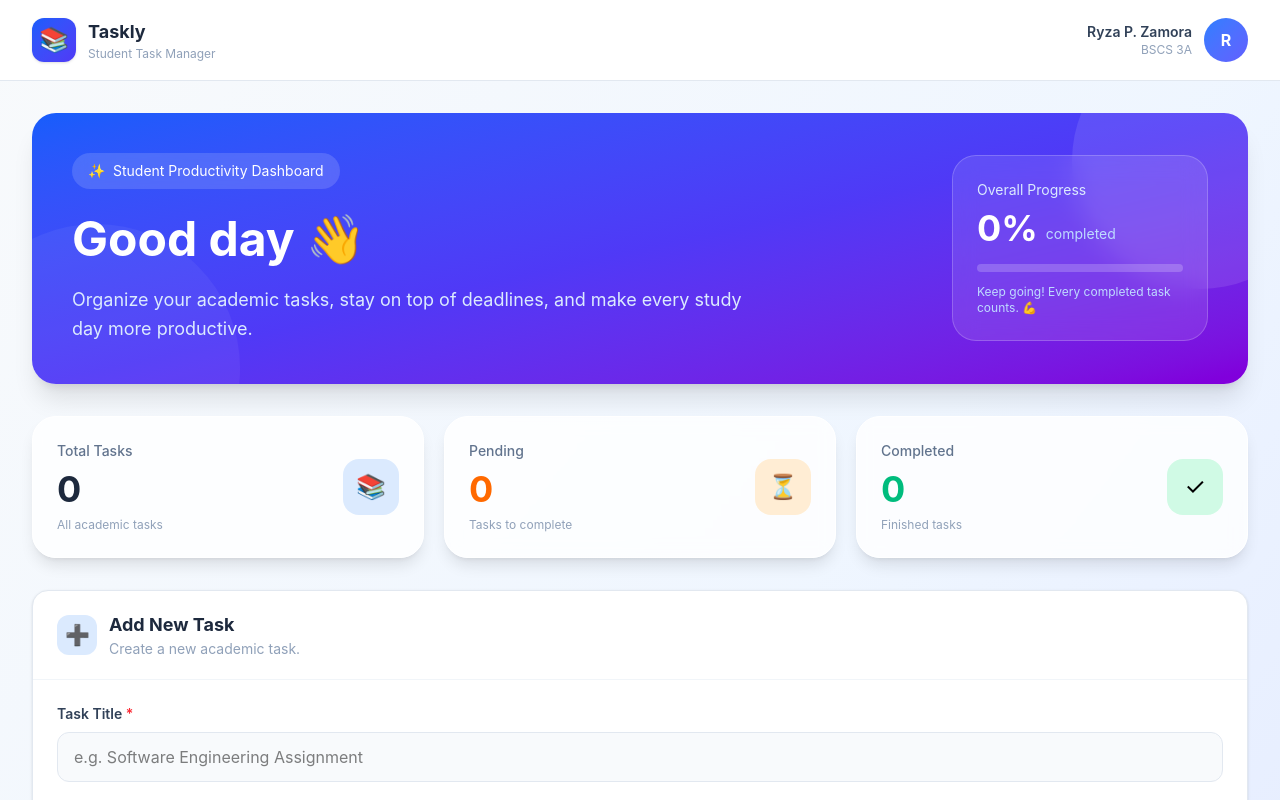
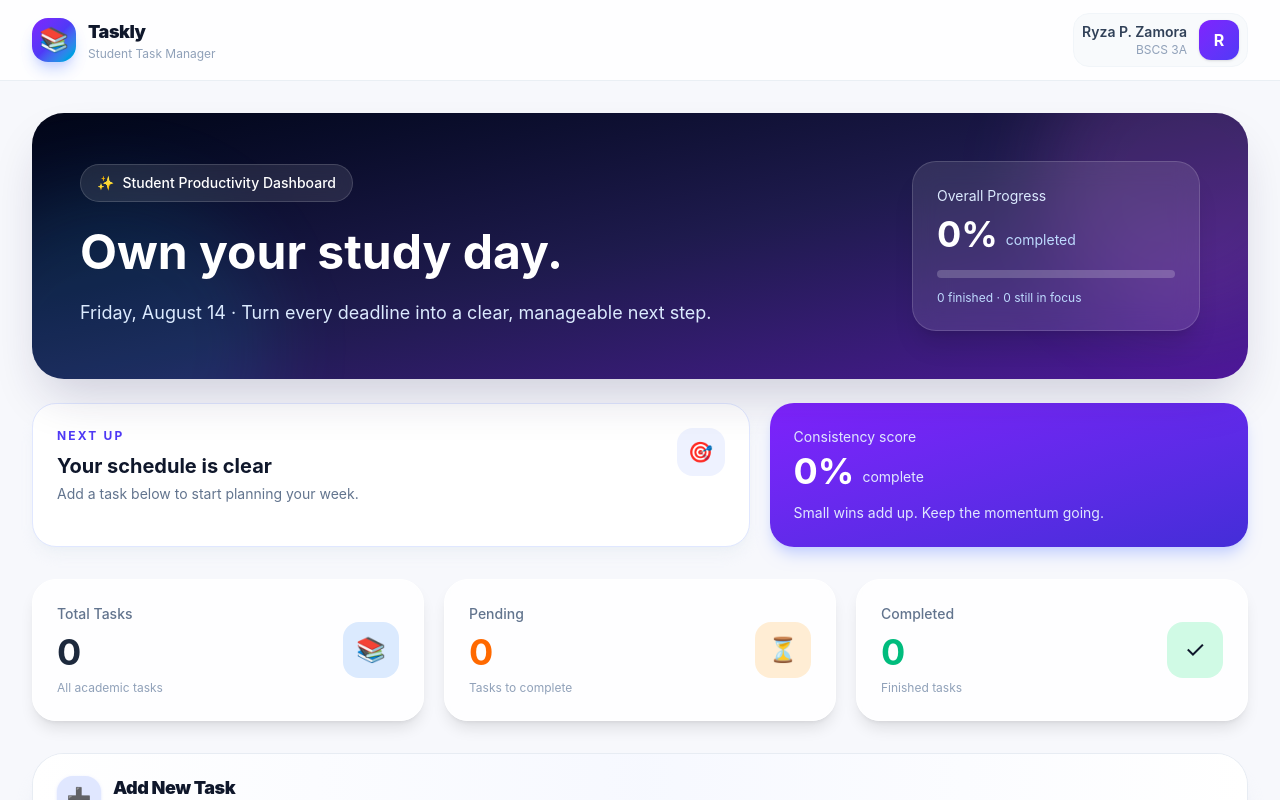
Before and after one commit to ryzamora/zamora-module7-vue-system, a Vue app: page / in a window 1280 px wide. Shown: the top 800 px of the page. Built offline with nearby package versions, Linux system fonts and the light colour scheme.

Commit message:
Redesign student productivity dashboard

```diff
--- a/src/App.vue
+++ b/src/App.vue
@@ -99,6 +99,18 @@ const completionRate = computed(() => {
     (completedTasks.value / totalTasks.value) * 100
   )
 })
+
+const nextTask = computed(() => {
+  return tasks.value
+    .filter(task => !task.completed)
+    .sort((a, b) => new Date(`${a.deadline}T00:00:00`) - new Date(`${b.deadline}T00:00:00`))[0] || null
+})
+
+const todayLabel = new Intl.DateTimeFormat('en-US', {
+  weekday: 'long',
+  month: 'long',
+  day: 'numeric'
+}).format(new Date())
 
 /* =========================
    ADD TASK
@@ -208,7 +220,7 @@ function saveEdit() {
 
   <!-- MAIN PAGE -->
   <div
-    class="min-h-screen bg-gradient-to-br from-slate-50 via-blue-50 to-indigo-100"
+    class="min-h-screen bg-[#f7f8fc] text-slate-900"
   >
 
     <!-- HEADER -->
@@ -234,16 +246,16 @@ function saveEdit() {
       ========================== -->
 
       <section
-        class="relative overflow-hidden rounded-3xl bg-gradient-to-br from-blue-600 via-indigo-600 to-purple-700 text-white p-8 md:p-10 mb-8 shadow-xl"
+        class="relative overflow-hidden rounded-[2rem] bg-gradient-to-br from-slate-950 via-indigo-950 to-violet-900 text-white p-8 md:p-12 mb-6 shadow-2xl shadow-indigo-950/20"
       >
 
         <!-- Decorative circles -->
         <div
-          class="absolute -top-20 -right-20 w-64 h-64 bg-white/10 rounded-full"
+          class="absolute -top-20 -right-20 w-72 h-72 bg-fuchsia-400/15 rounded-full blur-2xl"
         ></div>
 
         <div
-          class="absolute -bottom-32 -left-20 w-72 h-72 bg-white/5 rounded-full"
+          class="absolute -bottom-32 -left-20 w-80 h-80 bg-cyan-400/10 rounded-full blur-2xl"
         ></div>
 
         <div
@@ -254,7 +266,7 @@ function saveEdit() {
           <div class="max-w-2xl">
 
             <div
-              class="inline-flex items-center gap-2 bg-white/15 backdrop-blur-sm px-4 py-2 rounded-full text-sm mb-5"
+              class="inline-flex items-center gap-2 border border-white/15 bg-white/10 backdrop-blur-sm px-4 py-2 rounded-full text-sm font-medium mb-5"
             >
               <span>✨</span>
               <span>Student Productivity Dashboard</span>
@@ -263,14 +275,13 @@ function saveEdit() {
             <h1
               class="text-3xl md:text-5xl font-bold leading-tight"
             >
-              Good day 👋
+              Own your study day.
             </h1>
 
             <p
               class="text-blue-100 text-base md:text-lg mt-4 leading-relaxed"
             >
-              Organize your academic tasks, stay on top of
-              deadlines, and make every study day more productive.
+              {{ todayLabel }} · Turn every deadline into a clear, manageable next step.
             </p>
 
           </div>
@@ -278,7 +289,7 @@ function saveEdit() {
 
           <!-- Overall Progress -->
           <div
-            class="bg-white/10 backdrop-blur-md border border-white/20 rounded-3xl p-6 w-full lg:w-64"
+            class="bg-white/10 backdrop-blur-md border border-white/15 rounded-3xl p-6 w-full lg:w-72 shadow-xl shadow-black/10"
           >
 
             <p class="text-blue-100 text-sm">
@@ -314,13 +325,38 @@ function saveEdit() {
             <p
               class="text-xs text-blue-200 mt-3"
             >
-              Keep going! Every completed task counts. 💪
+              {{ completedTasks }} finished · {{ pendingTasks }} still in focus
             </p>
 
           </div>
 
         </div>
 
+      </section>
+
+      <section class="grid grid-cols-1 lg:grid-cols-[1.5fr_1fr] gap-5 mb-8">
+        <div class="rounded-3xl border border-indigo-100 bg-white p-6 shadow-lg shadow-slate-200/40">
+          <div class="flex items-start justify-between gap-4">
+            <div>
+              <p class="text-xs font-bold uppercase tracking-[0.18em] text-indigo-600">Next up</p>
+              <h2 class="mt-2 text-xl font-bold text-slate-900">
+                {{ nextTask ? nextTask.title : 'Your schedule is clear' }}
+              </h2>
+              <p class="mt-1 text-sm text-slate-500">
+                {{ nextTask ? `${nextTask.subject} · Due ${nextTask.deadline}` : 'Add a task below to start planning your week.' }}
+              </p>
+            </div>
+            <div class="grid h-12 w-12 shrink-0 place-items-center rounded-2xl bg-indigo-50 text-xl">🎯</div>
+          </div>
+        </div>
+        <div class="rounded-3xl bg-gradient-to-br from-violet-600 to-indigo-700 p-6 text-white shadow-lg shadow-indigo-200">
+          <p class="text-sm text-indigo-100">Consistency score</p>
+          <div class="mt-1 flex items-end gap-2">
+            <strong class="text-4xl">{{ completionRate }}%</strong>
+            <span class="mb-1 text-sm text-indigo-100">complete</span>
+          </div>
+          <p class="mt-3 text-sm text-indigo-100">Small wins add up. Keep the momentum going.</p>
+        </div>
       </section>
 
 
--- a/src/components/AppHeader.vue
+++ b/src/components/AppHeader.vue
@@ -1,5 +1,5 @@
 <template>
-  <header class="bg-white border-b border-slate-200 sticky top-0 z-50">
+  <header class="sticky top-0 z-50 border-b border-slate-200/70 bg-white/85 backdrop-blur-xl">
 
     <div class="max-w-7xl mx-auto px-4 sm:px-6 lg:px-8">
 
@@ -8,14 +8,14 @@
         <!-- Logo -->
         <div class="flex items-center gap-3">
 
-          <div class="w-11 h-11 bg-gradient-to-br from-blue-600 to-indigo-600 rounded-xl flex items-center justify-center shadow-sm">
+          <div class="w-11 h-11 bg-gradient-to-br from-violet-600 via-indigo-600 to-cyan-500 rounded-2xl flex items-center justify-center shadow-lg shadow-indigo-200">
             <span class="text-2xl">
               📚
             </span>
           </div>
 
           <div>
-            <h2 class="text-lg font-bold text-slate-800">
+            <h2 class="text-lg font-black tracking-tight text-slate-900">
               Taskly
             </h2>
 
@@ -27,7 +27,7 @@
         </div>
 
         <!-- Student -->
-        <div class="flex items-center gap-3">
+        <div class="flex items-center gap-3 rounded-2xl border border-slate-100 bg-slate-50 px-2 py-1.5">
 
           <div class="hidden sm:block text-right">
             <p class="text-sm font-semibold text-slate-700">
@@ -39,7 +39,7 @@
             </p>
           </div>
 
-          <div class="w-11 h-11 rounded-full bg-gradient-to-br from-blue-500 to-indigo-500 flex items-center justify-center text-white font-bold">
+          <div class="w-10 h-10 rounded-xl bg-gradient-to-br from-violet-600 to-indigo-600 flex items-center justify-center text-white font-bold shadow-sm">
             R
           </div>
 
--- a/src/components/RecordForm.vue
+++ b/src/components/RecordForm.vue
@@ -31,19 +31,19 @@ function submitTask() {
 </script>
 
 <template>
-  <section class="bg-white rounded-2xl border border-slate-200 shadow-sm overflow-hidden">
+  <section class="bg-white rounded-[2rem] border border-slate-200/80 shadow-xl shadow-slate-200/40 overflow-hidden">
 
     <!-- Form Header -->
-    <div class="px-6 py-5 border-b border-slate-100">
+    <div class="px-6 py-5 border-b border-indigo-50 bg-gradient-to-r from-white via-indigo-50/50 to-white">
 
       <div class="flex items-center gap-3">
 
-        <div class="w-10 h-10 bg-blue-100 rounded-xl flex items-center justify-center">
+        <div class="w-11 h-11 bg-indigo-100 rounded-2xl flex items-center justify-center shadow-sm shadow-indigo-100">
           <span class="text-xl">➕</span>
         </div>
 
         <div>
-          <h2 class="text-lg font-bold text-slate-800">
+          <h2 class="text-lg font-black tracking-tight text-slate-900">
             Add New Task
           </h2>
 
@@ -164,7 +164,7 @@ function submitTask() {
 
         <button
           type="submit"
-          class="bg-blue-600 hover:bg-blue-700 text-white font-semibold px-6 py-3 rounded-xl shadow-sm hover:shadow-md transition flex items-center gap-2"
+          class="bg-gradient-to-r from-indigo-600 to-violet-600 hover:from-indigo-700 hover:to-violet-700 text-white font-semibold px-6 py-3 rounded-xl shadow-lg shadow-indigo-200 hover:shadow-xl hover:-translate-y-0.5 transition flex items-center gap-2"
         >
           <span>+</span>
           Add Task
--- a/src/components/RecordList.vue
+++ b/src/components/RecordList.vue
@@ -67,16 +67,16 @@ const filteredTasks = computed(() => {
 </script>
 
 <template>
-  <section class="bg-white rounded-2xl border border-slate-200 shadow-sm overflow-hidden">
+  <section class="bg-white rounded-[2rem] border border-slate-200/80 shadow-xl shadow-slate-200/40 overflow-hidden">
 
     <!-- Header -->
-    <div class="p-6 border-b border-slate-100">
+    <div class="p-6 border-b border-slate-100 bg-gradient-to-r from-white via-slate-50 to-white">
 
       <div class="flex flex-col md:flex-row md:items-center md:justify-between gap-4">
 
         <!-- Title -->
         <div>
-          <h2 class="text-xl font-bold text-slate-800">
+          <h2 class="text-xl font-black tracking-tight text-slate-900">
             My Tasks
           </h2>
 
@@ -192,14 +192,14 @@ const filteredTasks = computed(() => {
       <div
         v-for="task in filteredTasks"
         :key="task.id"
-        class="p-6 hover:bg-slate-50 transition"
+        class="group relative p-6 transition hover:bg-indigo-50/40"
       >
 
         <div class="flex flex-col lg:flex-row lg:items-center gap-5">
 
           <!-- Icon -->
           <div
-            class="w-12 h-12 rounded-xl flex items-center justify-center text-xl shrink-0"
+            class="w-12 h-12 rounded-2xl flex items-center justify-center text-xl shrink-0 shadow-sm"
             :class="task.completed
               ? 'bg-green-100'
               : 'bg-blue-100'"
@@ -213,7 +213,7 @@ const filteredTasks = computed(() => {
             <div class="flex flex-wrap items-center gap-2">
 
               <h3
-                class="font-bold text-lg"
+                class="font-bold text-lg tracking-tight"
                 :class="task.completed
                   ? 'text-slate-400 line-through'
                   : 'text-slate-800'"
@@ -274,7 +274,7 @@ const filteredTasks = computed(() => {
           </div>
 
           <!-- Actions -->
-          <div class="flex flex-wrap gap-2">
+          <div class="flex flex-wrap gap-2 lg:justify-end">
 
             <!-- Complete -->
             <button
--- a/src/style.css
+++ b/src/style.css
@@ -1 +1,18 @@
 @import "tailwindcss";
+
+@layer base {
+  html {
+    scroll-behavior: smooth;
+  }
+
+  body {
+    min-width: 320px;
+    background: #f7f8fc;
+    font-family: Inter, ui-sans-serif, system-ui, -apple-system, BlinkMacSystemFont, "Segoe UI", sans-serif;
+  }
+
+  ::selection {
+    background: #c7d2fe;
+    color: #312e81;
+  }
+}
```
